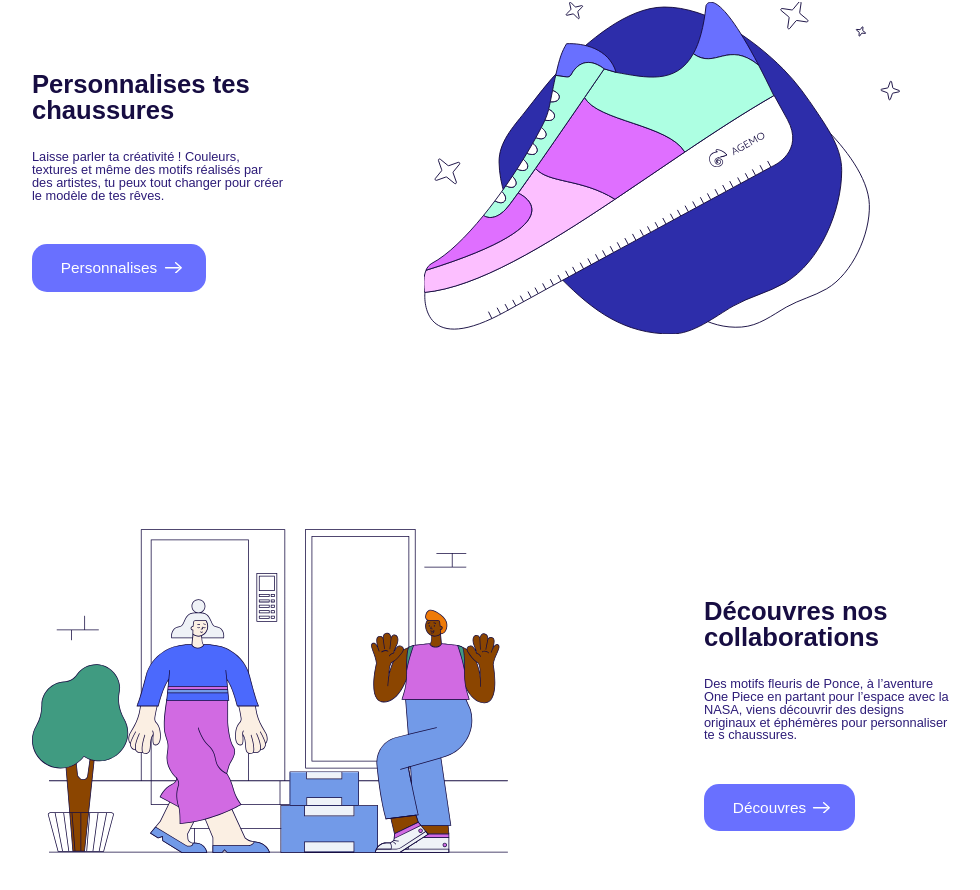
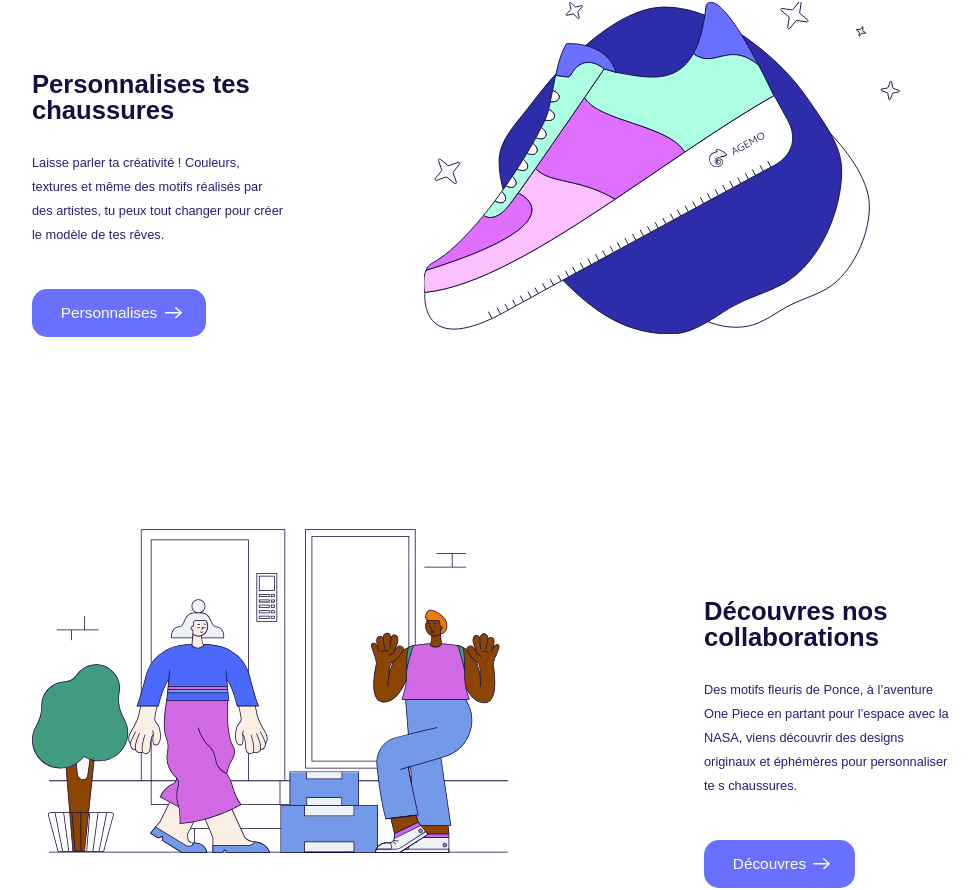
Before and after one commit to SeubJrd/agemovue, a Vue app: page / in a window 1280 px wide. Shown: the part 1075-1965 px from the top of the page, without its empty margins (128-1108 px from the left). Built offline with nearby package versions, Linux system fonts and the light colour scheme; a web font is replaced by a local one.

Commit message:
add line-height p

```diff
--- a/src/scss/typography.scss
+++ b/src/scss/typography.scss
@@ -108,6 +108,7 @@ p{
     font-size: 1vw;
     color: $colorText;
     font-weight: 300;
+    line-height: 3vh;
 }
 
 label,input{
```
